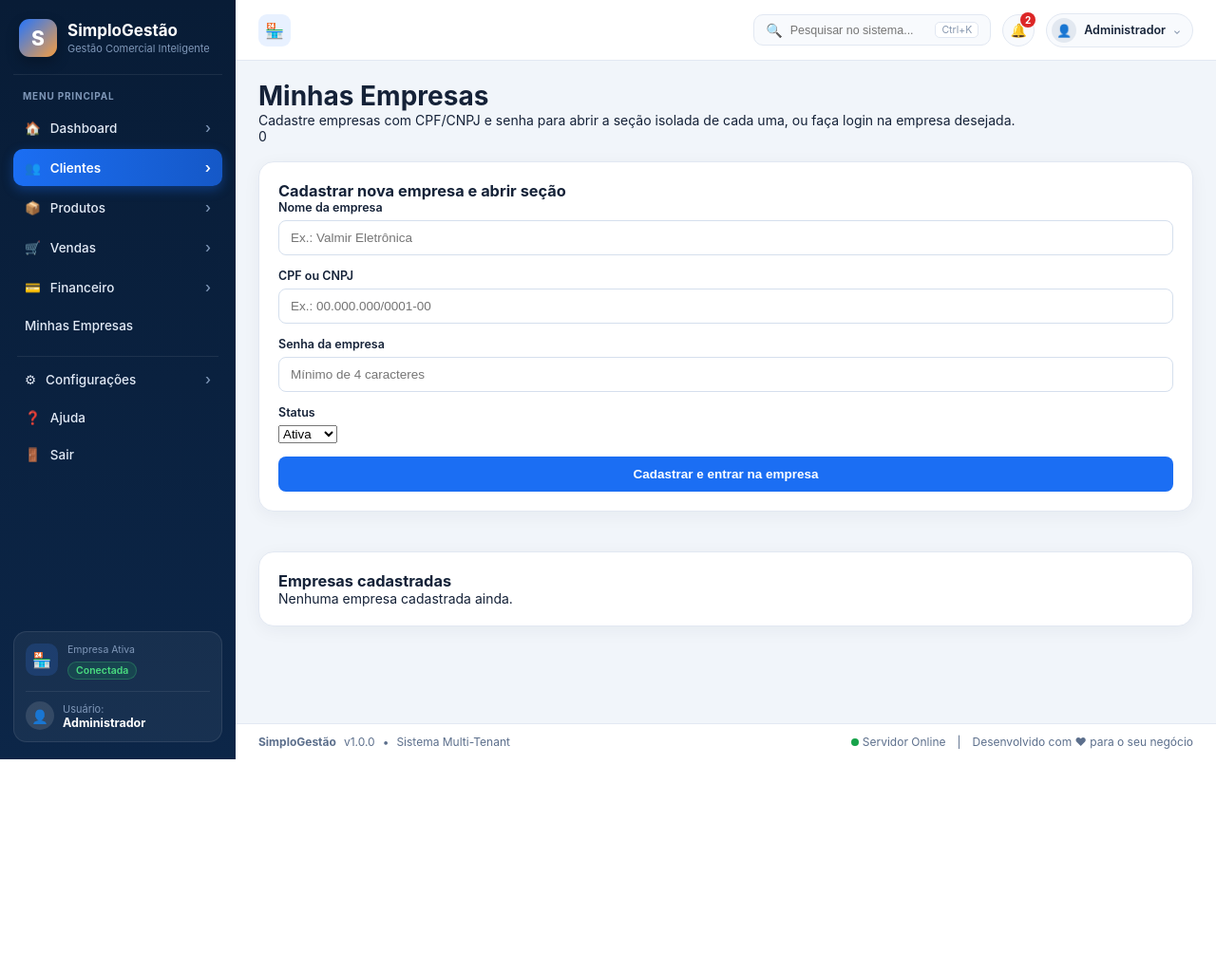
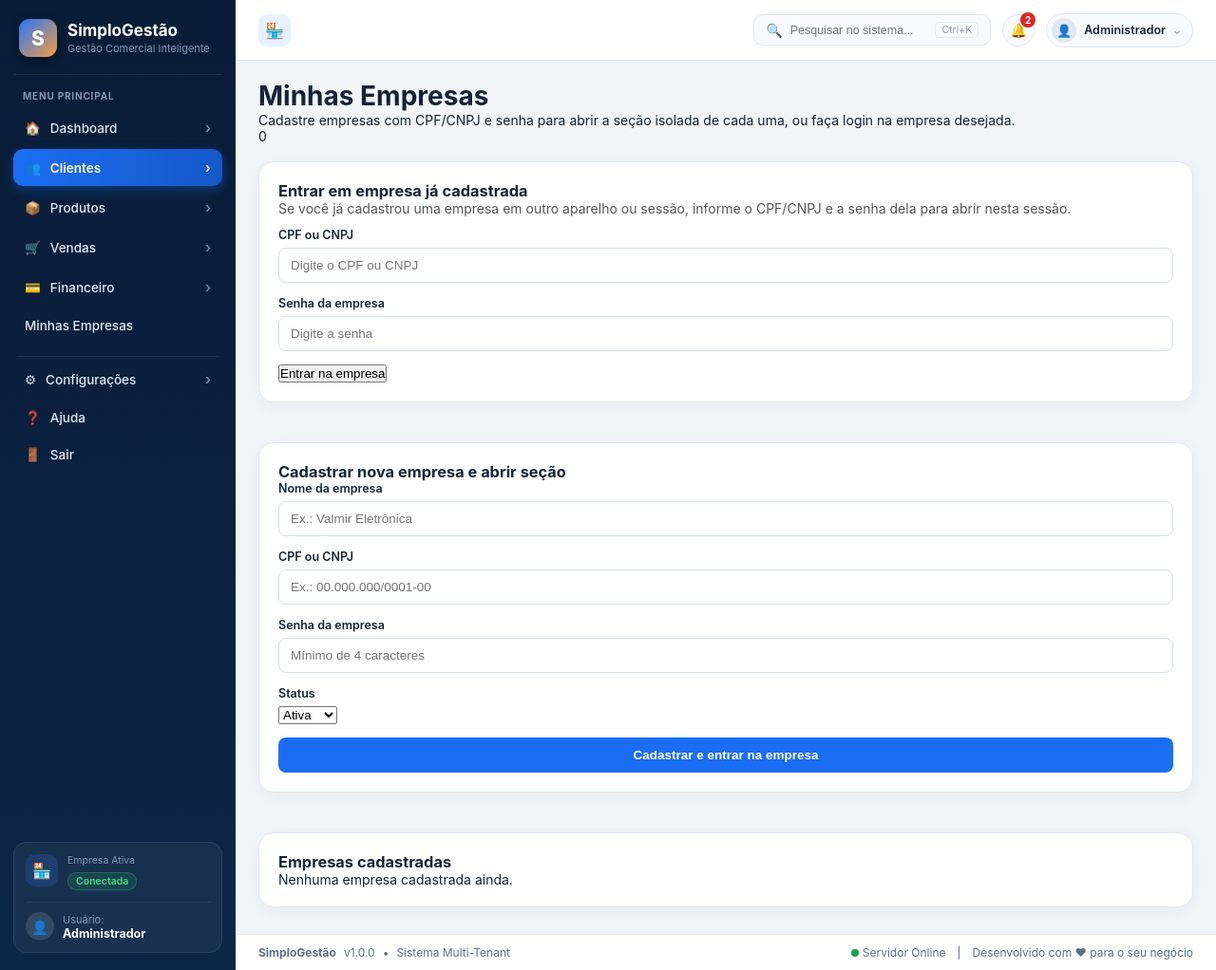
Before and after one commit to antonio-valmir/simplogestao, a Flask app: page /empresas in a window 1280 px wide. Shown: the whole page at 95% size. Before the commit the page ends 800 px from the top, so only its background shows below. Run offline with Flask 3, Linux system fonts and the light colour scheme; data that the repository does not hold is empty; some libraries are stand-ins or nearby versions.

Commit message:
Isola listagem de Minhas Empresas por sessao e adiciona login direto

```diff
--- a/app.py
+++ b/app.py
@@ -286,31 +286,34 @@ def empresas():
             empresa_login_id = emp_id_form
             erro = "Informe CPF/CNPJ e senha para entrar nesta empresa."
 
-    with get_db_connection() as conn:
-        with conn.cursor() as cur:
-            cur.execute(
-                "SELECT id, nome, documento, doc_digits, status, criado_em FROM empresas ORDER BY id DESC;"
-            )
-            lista_empresas = cur.fetchall()
-
     auth_ids = _empresas_autenticadas_set()
     empresa_atual_id = session.get("empresa_id")
     empresas_fmt = []
     empresa_para_login = None
 
-    for e in lista_empresas:
-        item = {
-            "id": e[0],
-            "nome": e[1],
-            "documento": e[2] or e[3] or "",
-            "status": e[4],
-            "criado_em": e[5],
-            "autenticada": e[0] in auth_ids,
-            "ativa": empresa_atual_id == e[0] and (e[0] in auth_ids),
-        }
-        empresas_fmt.append(item)
-        if empresa_login_id and e[0] == empresa_login_id:
-            empresa_para_login = item
+    if auth_ids:
+        placeholders = ",".join(["%s"] * len(auth_ids))
+        with get_db_connection() as conn:
+            with conn.cursor() as cur:
+                cur.execute(
+                    f"SELECT id, nome, documento, doc_digits, status, criado_em FROM empresas WHERE id IN ({placeholders}) ORDER BY id DESC;",
+                    tuple(auth_ids),
+                )
+                lista_empresas = cur.fetchall()
+
+        for e in lista_empresas:
+            item = {
+                "id": e[0],
+                "nome": e[1],
+                "documento": e[2] or e[3] or "",
+                "status": e[4],
+                "criado_em": e[5],
+                "autenticada": True,
+                "ativa": empresa_atual_id == e[0],
+            }
+            empresas_fmt.append(item)
+            if empresa_login_id and e[0] == empresa_login_id:
+                empresa_para_login = item
 
     return render_template(
         "empresas.html",
--- a/templates/empresas.html
+++ b/templates/empresas.html
@@ -34,6 +34,27 @@
     </div>
     <button type="submit" class="btn btn-primary">Entrar na empresa</button>
     <a href="{{ url_for('empresas') }}" class="btn btn-secondary">Cancelar</a>
+  </form>
+</div>
+{% endif %}
+
+{% if not empresa_para_login %}
+<div class="card" style="margin-bottom:24px;">
+  <h3>Entrar em empresa já cadastrada</h3>
+  <p style="margin-bottom:12px;color:#555;">Se você já cadastrou uma empresa em outro aparelho ou sessão, informe o CPF/CNPJ e a senha dela para abrir nesta sessão.</p>
+  <form method="post" action="{{ url_for('empresas') }}" class="form-stack">
+    <input type="hidden" name="acao" value="entrar">
+    <div class="form-row">
+      <div class="form-group">
+        <label for="documento_login_direto">CPF ou CNPJ</label>
+        <input type="text" id="documento_login_direto" name="documento_login" placeholder="Digite o CPF ou CNPJ" required>
+      </div>
+      <div class="form-group">
+        <label for="senha_login_direto">Senha da empresa</label>
+        <input type="password" id="senha_login_direto" name="senha_login" placeholder="Digite a senha" required>
+      </div>
+    </div>
+    <button type="submit" class="btn btn-secondary">Entrar na empresa</button>
   </form>
 </div>
 {% endif %}
```
